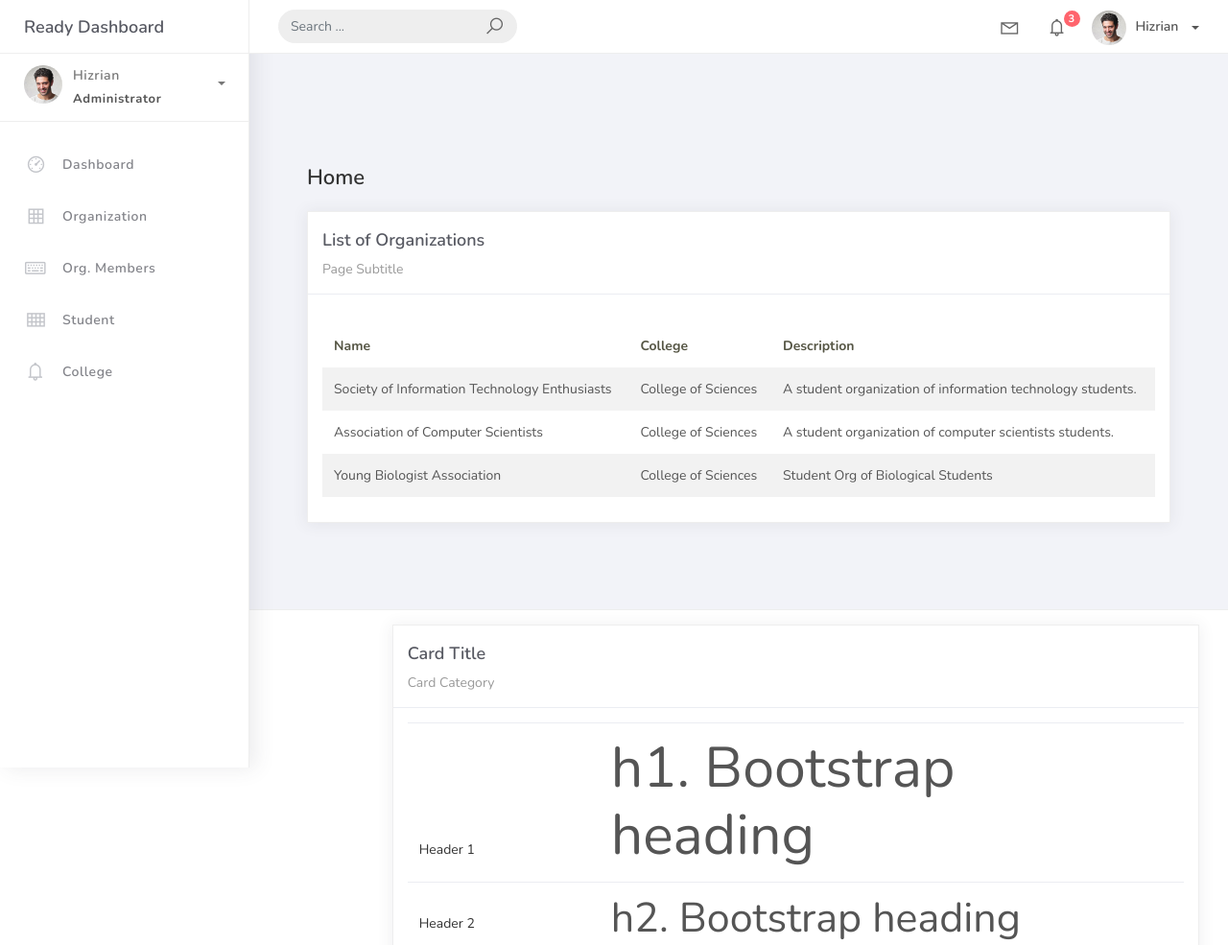
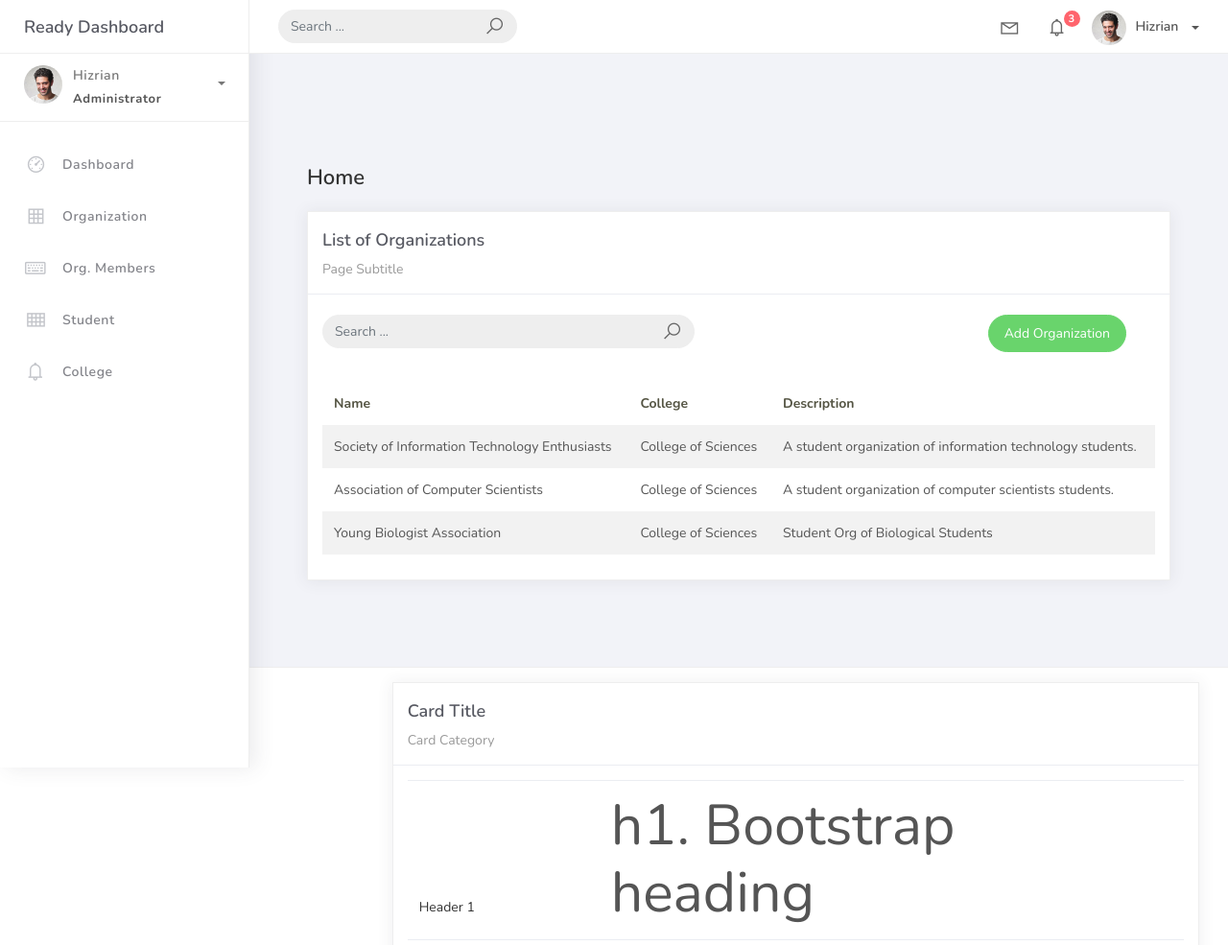
Before and after one commit to NexieMadia23/PSUSphere, a Django app: page /organization_list/ in a window 1280 px wide. Shown: the top 985 px of the page at 96% size. Run offline with Django 5.2, Linux system fonts and the light colour scheme; data comes from the database, SQL or seed files in the repository; both versions use the stored data as it was after the commit; some libraries are stand-ins or nearby versions.

Commit message:
Add Organization

```diff
--- a/projectsite/projectsite/urls.py
+++ b/projectsite/projectsite/urls.py
@@ -16,12 +16,12 @@ Including another URLconf
 """
 from django.contrib import admin
 from django.urls import path
-
-from studentorg.views import HomePageView, OrganizationList
+from studentorg.views import HomePageView, OrganizationList, OrganizationCreateView
 from studentorg import views
 
 urlpatterns = [
     path("admin/", admin.site.urls),
     path('', views.HomePageView.as_view(), name='home'),
     path('organization_list/', OrganizationList.as_view(), name='organization-list'),
+    path('organization_list/add', OrganizationCreateView.as_view(), name='organization-add'),
 ]
--- a/projectsite/studentorg/views.py
+++ b/projectsite/studentorg/views.py
@@ -2,7 +2,10 @@ from django.shortcuts import render
 
 # Create your views here.
 from django.views.generic.list import ListView
+from django.views.generic.edit import CreateView
 from studentorg.models import Organization
+from studentorg.forms import OrganizationForm
+from django.urls import reverse_lazy
 
 class HomePageView(ListView):
     model = Organization
@@ -14,3 +17,9 @@ class OrganizationList(ListView):
     context_object_name = 'organization'
     template_name = 'org_list.html'
     paginate_by = 5
+
+class OrganizationCreateView(CreateView):
+     model = Organization
+     form_class = OrganizationForm
+     template_name = 'org_form.html'
+     success_url = reverse_lazy('organization-list')
--- a/projectsite/templates/org_list.html
+++ b/projectsite/templates/org_list.html
@@ -11,7 +11,29 @@
             <div class="card-title">List of Organizations</div>
             <div class="card-category">Page Subtitle</div>
           </div>
-          <div class="card-body">
+          <br />
+<div class="col-md-12 row">
+  <div class="col-md-6">
+    <form class="navbar-left navbar-form nav-search mr-md-3" action="">
+      <div class="input-group">
+        <input type="text" placeholder="Search ..." class="form-control" />
+        <div class="input-group-append">
+          <span class="input-group-text">
+            <i class="la la-search search-icon"></i>
+          </span>
+        </div>
+      </div>
+    </form>
+  </div>
+  <div class="col-md-6">
+    <div class="pull-right">
+      <a href="{% url 'organization-add' %}" class="btn btn-success btn-rounded">
+        Add Organization
+      </a>
+    </div>
+  </div>
+</div>
+<div class="card-body">
             <table class="table table-striped mt-3">
               <thead>
                 <tr>
```
Also changed, not shown: projectsite/studentorg/forms.py (added, +8 -0 lines), projectsite/templates/org_form.html (added, +40 -0 lines), projectsite/db.sqlite3.
